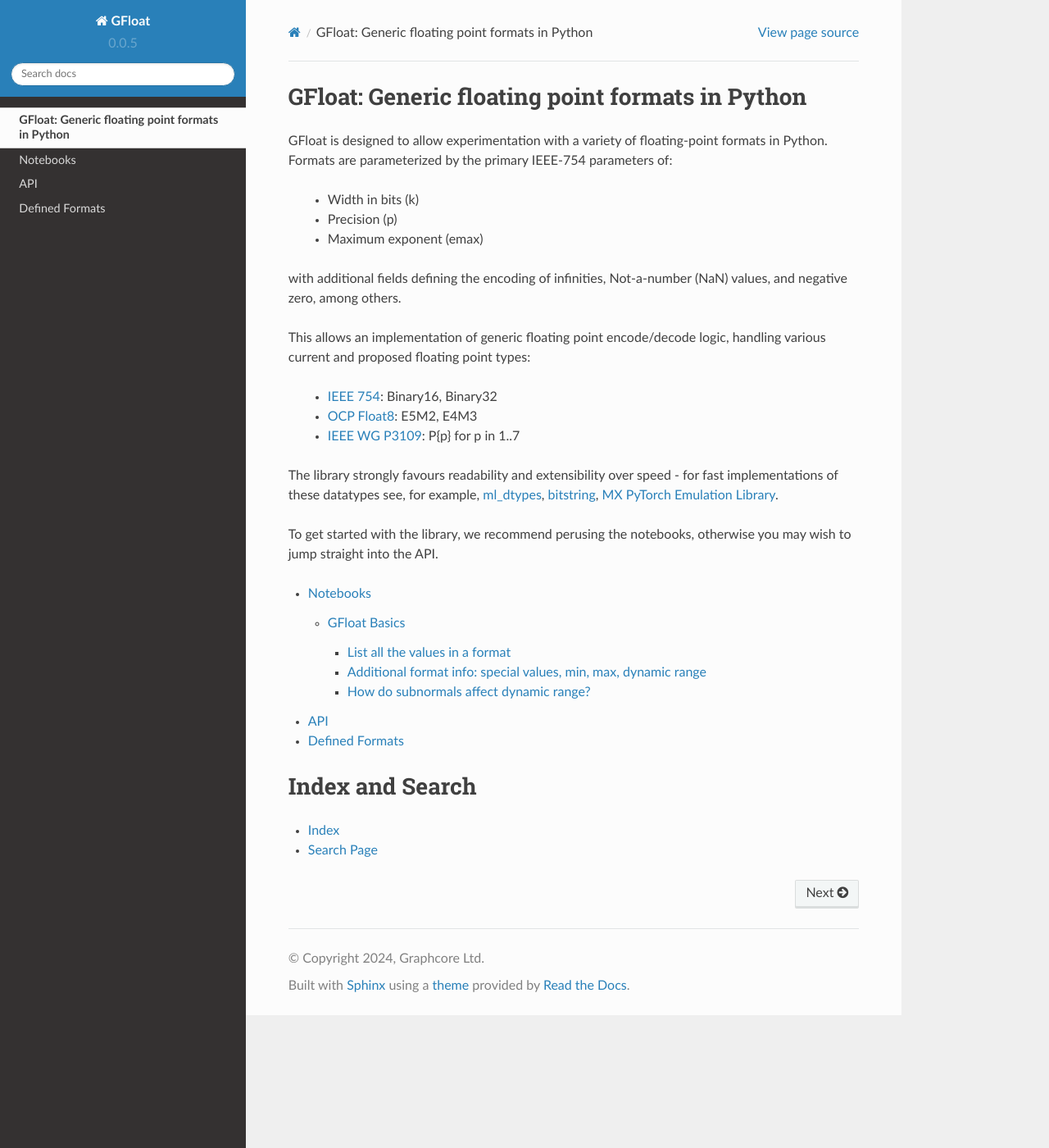
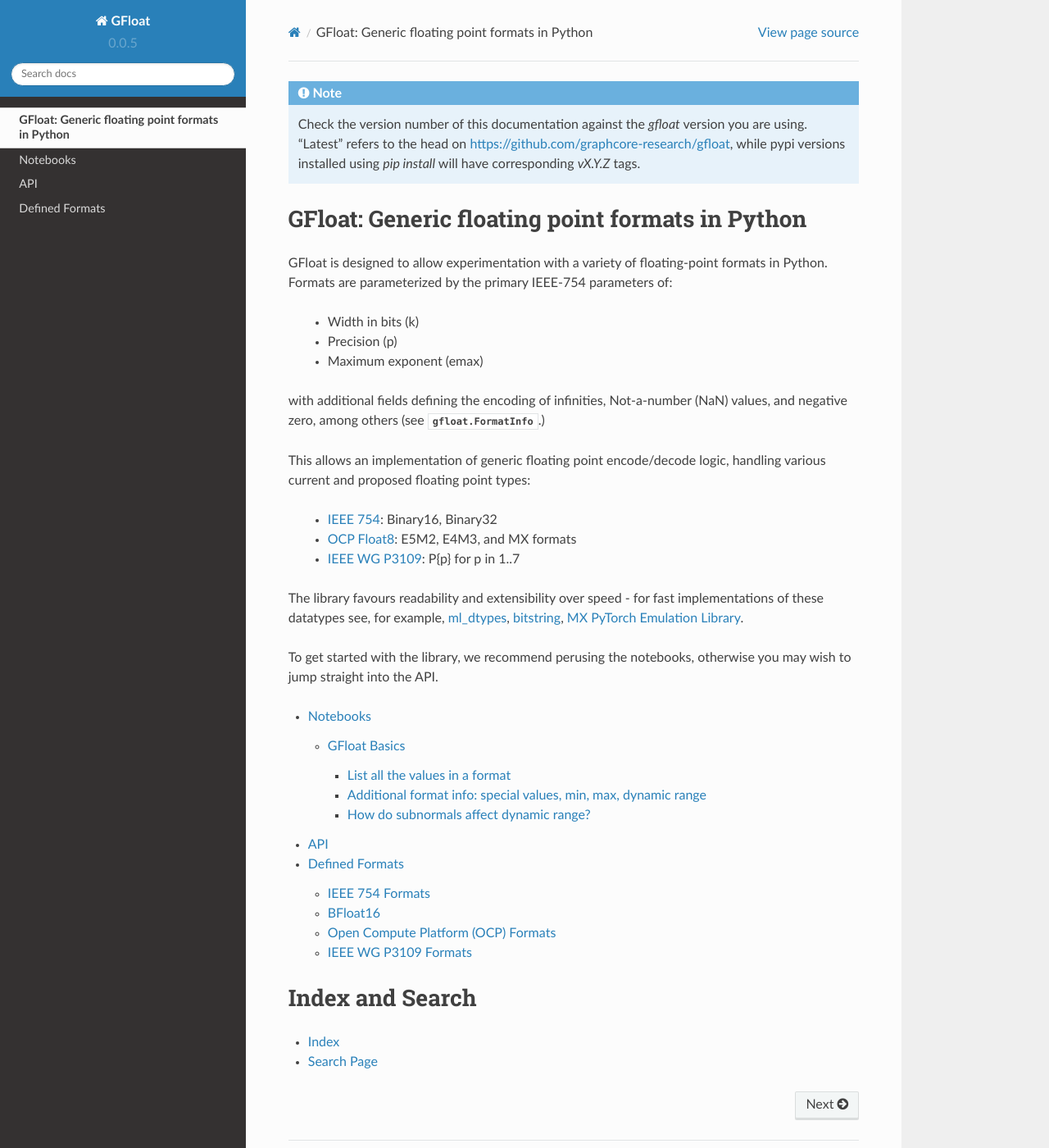
Before and after one commit to graphcore-research/gfloat, a Sphinx documentation site: the page built from docs/source/index.rst, in a window 1280 px wide and 1400 px high. Shown: the whole window at 82% size. Built offline with Sphinx 7.4.7 and the Read the Docs theme 2.0.0, drawn with Linux system fonts in a browser that asks for light colours.

Commit message:
Update docs

```diff
--- a/docs/source/formats.rst
+++ b/docs/source/formats.rst
@@ -3,10 +3,20 @@ Defined Formats
 
 .. module:: gfloat.formats
 
+IEEE 754 Formats
+----------------
+
 .. autodata:: format_info_binary32
 .. autodata:: format_info_binary16
+
+BFloat16
+----------------
+
 .. autodata:: format_info_bfloat16
-.. autofunction:: format_info_p3109
+
+Open Compute Platform (OCP) Formats
+-----------------------------------
+
 .. autodata:: format_info_ocp_e5m2
 .. autodata:: format_info_ocp_e4m3
 .. autodata:: format_info_ocp_e3m2
@@ -14,3 +24,8 @@ Defined Formats
 .. autodata:: format_info_ocp_e2m1
 .. autodata:: format_info_ocp_e8m0
 .. autodata:: format_info_ocp_int8
+
+IEEE WG P3109 Formats
+---------------------
+
+.. autofunction:: format_info_p3109
--- a/docs/source/index.rst
+++ b/docs/source/index.rst
@@ -1,7 +1,11 @@
+.. note::
+
+  Check the version number of this documentation against the `gfloat` version
+  you are using.  "Latest" refers to the head on https://github.com/graphcore-research/gfloat,
+  while pypi versions installed using `pip install` will have corresponding `vX.Y.Z` tags.
 
 GFloat: Generic floating point formats in Python
 ================================================
-
 
 GFloat is designed to allow experimentation with a variety of floating-point
 formats in Python.  Formats are parameterized by the primary IEEE-754 parameters
@@ -12,16 +16,16 @@ of:
   * Maximum exponent (emax)
 
 with additional fields defining the encoding of infinities, Not-a-number (NaN) values,
-and negative zero, among others.
+and negative zero, among others (see :class:`gfloat.FormatInfo`.)
 
 This allows an implementation of generic floating point encode/decode logic,
 handling various current and proposed floating point types:
 
  - `IEEE 754 <https://en.wikipedia.org/wiki/IEEE_754>`_: Binary16, Binary32
- - `OCP Float8 <https://www.opencompute.org/documents/ocp-8-bit-floating-point-specification-ofp8-revision-1-0-2023-06-20-pdf>`_: E5M2, E4M3
+ - `OCP Float8 <https://www.opencompute.org/documents/ocp-8-bit-floating-point-specification-ofp8-revision-1-0-2023-06-20-pdf>`_: E5M2, E4M3, and MX formats
  - `IEEE WG P3109 <https://github.com/awf/P3109-Public/blob/main/Shared%20Reports/P3109%20WG%20Interim%20report.pdf>`_: P{p} for p in 1..7
 
-The library strongly favours readability and extensibility over speed - for fast
+The library favours readability and extensibility over speed - for fast
 implementations of these datatypes see, for example,
 `ml_dtypes <https://github.com/jax-ml/ml_dtypes>`_,
 `bitstring <https://github.com/scott-griffiths/bitstring>`_,
```
Also changed, not shown: docs/source/01-decode.ipynb.
